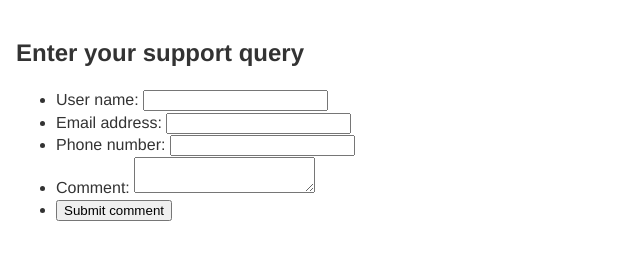
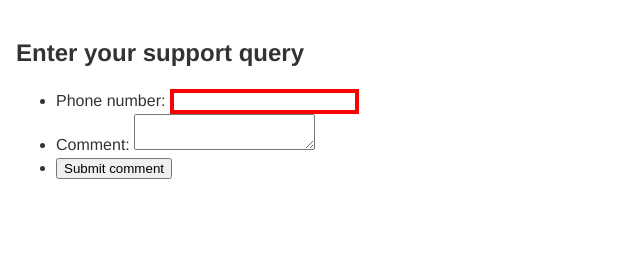
Before and after one commit to Matthuris/mdn-forms, a plain HTML site: page form-validation/index.html in a window 1280 px wide. Shown: the whole page, without its empty margins (0-640 px from the left). Drawn offline with Linux system fonts and the light colour scheme.

Commit message:
Make tel regex more widely compatible

```diff
--- a/form-validation/index.html
+++ b/form-validation/index.html
@@ -15,6 +15,10 @@
       * {
         box-sizing: border-box;
       }
+
+      input[type="tel"]:invalid {
+        border: 4px solid red;
+      }
     </style>
   </head>
 
@@ -22,7 +26,7 @@
     <form>
       <h2>Enter your support query</h2>
       <ul>
-        <li>
+        <!-- <li>
           <label for="uname">User name:</label>
           <input
             type="text"
@@ -30,8 +34,8 @@
             id="uname"
             minlength="5"
             maxlength="20"
+            required
             pattern="[a-z].[a-z]{3,}"
-            required
           />
         </li>
         <li>
@@ -40,17 +44,19 @@
             type="email"
             name="email"
             id="email"
+            required
             pattern="(?:[a-z]|[0-9])+@bigcorp.eu"
           />
-        </li>
+        </li> -->
         <li>
           <label for="phone">Phone number:</label>
           <input
             type="tel"
             name="phone"
             id="phone"
-            pattern="\d{10}||\d{3}([' '.-])\d{3}\1\d{4}"
+            maxlength="12"
             required
+            pattern="\d{10}|\d{3}([\- .])\d{3}\1\d{4}"
           />
         </li>
         <li>
```
